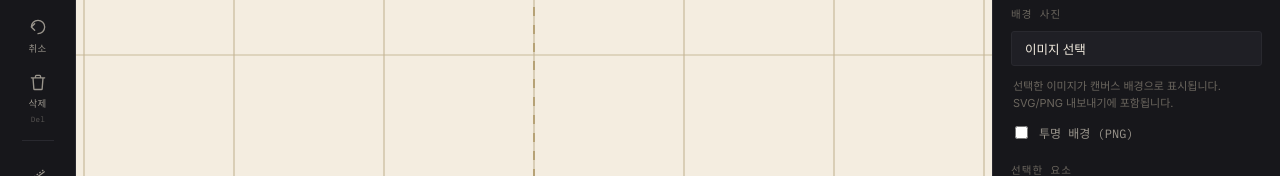
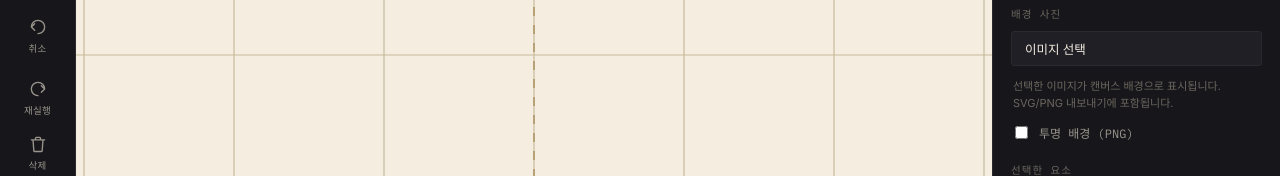
Before and after one commit to leaf-nam/battern, a React (Vite) app: page / in a window 1280 px wide. Shown: the part 338-514 px from the top of the page. Built offline with nearby package versions, Linux system fonts and the light colour scheme.

Commit message:
feat: 다시 실행(redo) 버튼 추가

```diff
--- a/src/App.jsx
+++ b/src/App.jsx
@@ -77,6 +77,7 @@ export default function App() {
 
   const svgRef = useRef(null)
   const historyRef = useRef([])
+  const redoRef = useRef([])
   const panRef = useRef({ active: false })
 
   function handleBackgroundUpload() {
@@ -99,11 +100,19 @@ export default function App() {
   function saveForUndo() {
     historyRef.current.push(shapes)
     if (historyRef.current.length > 50) historyRef.current.shift()
+    redoRef.current = []
   }
 
   function undo() {
     if (historyRef.current.length === 0) return
+    redoRef.current.push(shapes)
     setShapes(historyRef.current.pop())
+  }
+
+  function redo() {
+    if (redoRef.current.length === 0) return
+    historyRef.current.push(shapes)
+    setShapes(redoRef.current.pop())
   }
 
   /* ---------------- persistence ---------------- */
@@ -969,6 +978,15 @@ export default function App() {
             {ICONS.undo}
             취소
           </button>
+          <button
+            className="tool-btn"
+            onClick={redo}
+            disabled={redoRef.current.length === 0}
+            title="다시 실행"
+          >
+            {ICONS.redo}
+            재실행
+          </button>
 
           <button
             className="tool-btn"
--- a/src/icons.jsx
+++ b/src/icons.jsx
@@ -47,6 +47,11 @@ export const ICONS = {
       <path d="M4 12a8 8 0 1 1 8 8M4 12l4-4m-4 4 4 4" strokeWidth="1.6" />
     </svg>
   ),
+  redo: (
+    <svg viewBox="0 0 24 24" fill="none" strokeLinecap="round" strokeLinejoin="round">
+      <path d="M20 12a8 8 0 1 0-8 8M20 12l-4-4m4 4-4 4" strokeWidth="1.6" />
+    </svg>
+  ),
   trash: (
     <svg viewBox="0 0 24 24" fill="none">
       <path d="M4 7h16M9 7V5a1 1 0 011-1h4a1 1 0 011 1v2m-9 0l1 13a1 1 0 001 1h8a1 1 0 001-1l1-13" strokeWidth="1.6" strokeLinecap="round" strokeLinejoin="round" />
```
